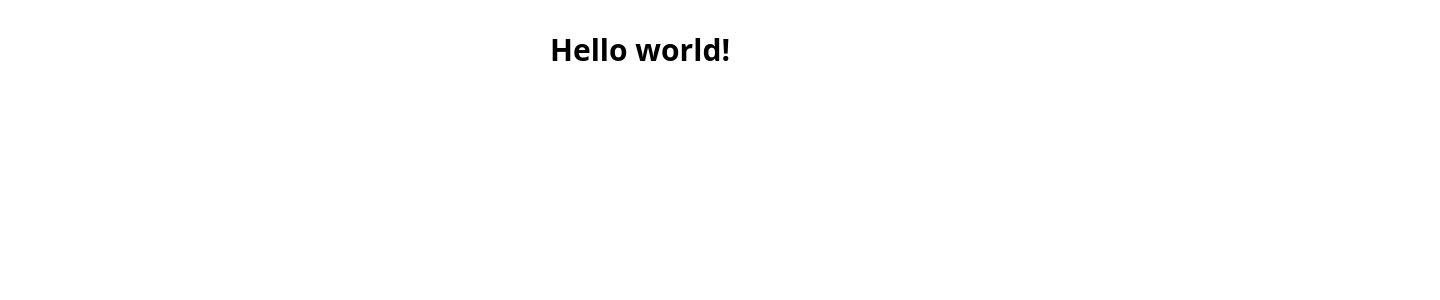
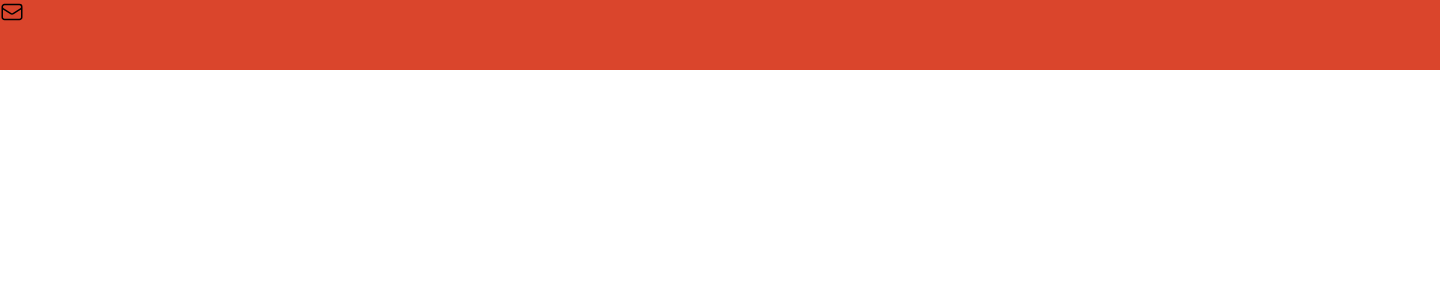
Before and after one commit to popooladayo/Nanoqode, a React (Vite) app: page / in a window 1280 px wide. Shown: the top 300 px of the page, 1440 px wide, since content can reach past the window. Built offline with nearby package versions, Linux system fonts and the light colour scheme.

Commit message:
added web-design

```diff
--- a/src/App.css
+++ /dev/null
@@ -1,41 +0,0 @@
-#root {
-  max-width: 1280px;
-  margin: 0 auto;
-  padding: 2rem;
-  text-align: center;
-}
-
-.logo {
-  height: 6em;
-  padding: 1.5em;
-  will-change: filter;
-}
-.logo:hover {
-  filter: drop-shadow(0 0 2em #646cffaa);
-}
-.logo.react:hover {
-  filter: drop-shadow(0 0 2em #61dafbaa);
-}
-
-@keyframes logo-spin {
-  from {
-    transform: rotate(0deg);
-  }
-  to {
-    transform: rotate(360deg);
-  }
-}
-
-@media (prefers-reduced-motion: no-preference) {
-  a:nth-of-type(2) .logo {
-    animation: logo-spin infinite 20s linear;
-  }
-}
-
-.card {
-  padding: 2em;
-}
-
-.read-the-docs {
-  color: #888;
-}
--- a/src/App.jsx
+++ b/src/App.jsx
@@ -1,16 +1,15 @@
 import { useState } from 'react'
 import reactLogo from './assets/react.svg'
-import './App.css'
+
+import Home from './Components/Home'
 
 function App() {
-  const [count, setCount] = useState(0)
+
 
   return (
     <div className="App">
-      <h1 className="text-3xl font-bold ">
-        Hello world!
-      </h1>
 
+      <Home/>
     </div>
   )
 }
--- a/src/Components/Home.jsx
+++ b/src/Components/Home.jsx
@@ -3,8 +3,11 @@
 function Home() {
   return (
     <div>
-      <nav>
-
+      <nav className='bg-[#DA452C] h-[70px] w-[1440px] '>
+        <h1><svg xmlns="http://www.w3.org/2000/svg" fill="none" viewBox="0 0 24 24" strokeWidth={1.5} stroke="currentColor" className="w-6 h-6">
+          <path strokeLinecap="round" strokeLinejoin="round" d="M21.75 6.75v10.5a2.25 2.25 0 01-2.25 2.25h-15a2.25 2.25 0 01-2.25-2.25V6.75m19.5 0A2.25 2.25 0 0019.5 4.5h-15a2.25 2.25 0 00-2.25 2.25m19.5 0v.243a2.25 2.25 0 01-1.07 1.916l-7.5 4.615a2.25 2.25 0 01-2.36 0L3.32 8.91a2.25 2.25 0 01-1.07-1.916V6.75" />
+        </svg>
+</h1>
       </nav>
     </div>
   )
```
Also changed, not shown: src/index.css (line endings or trailing spaces).
